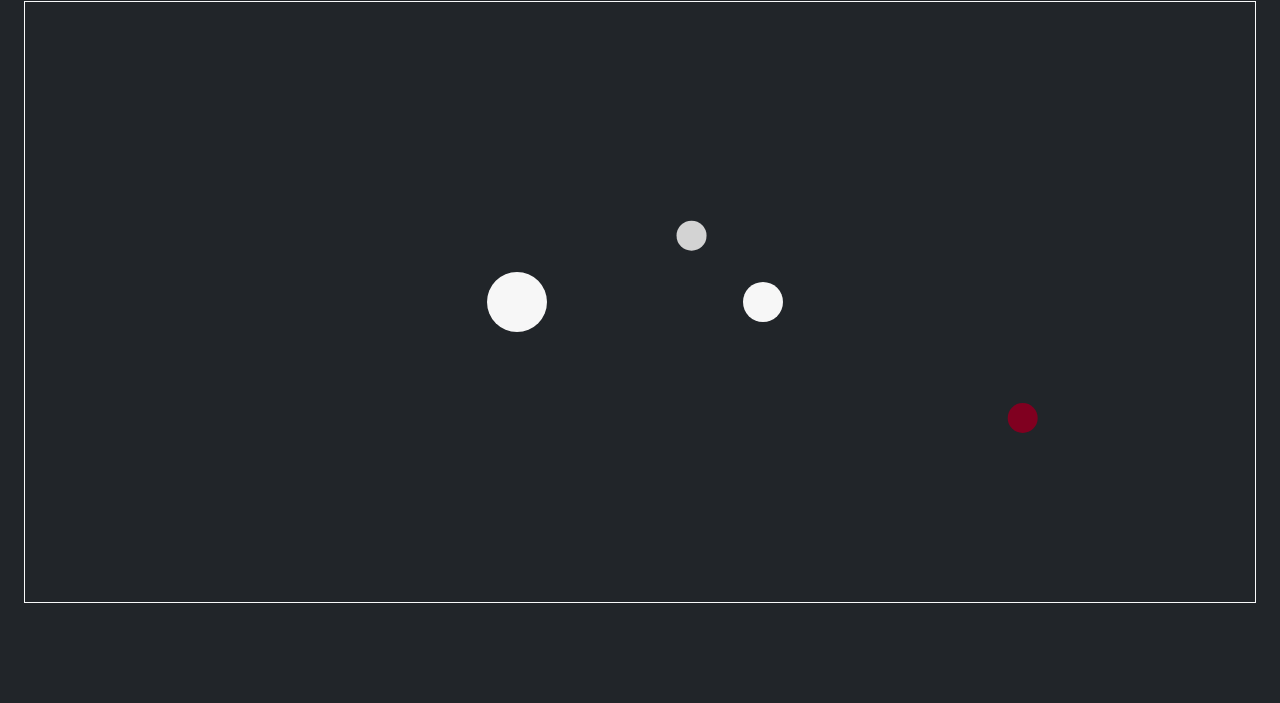
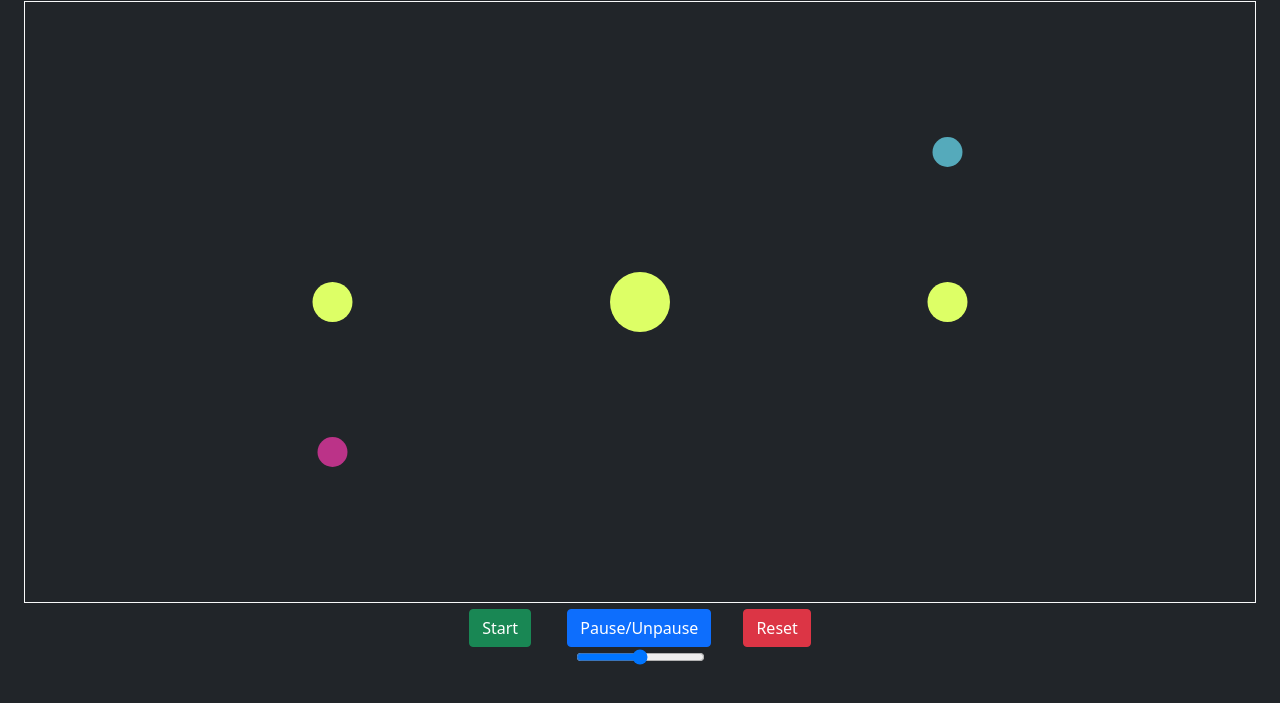
Before and after one commit to sadeshmukh/orbital-sim, a website: page index.html in a window 1280 px wide. Shown: the part 79-782 px from the top of the page. Drawn offline with nearby package versions, Linux system fonts and the light colour scheme.

Commit message:
Start/Pause/Reset/Speed Slider functional

```diff
--- a/index.html
+++ b/index.html
@@ -29,6 +29,31 @@
         >get a good browser smh</canvas
       >
     </div>
+    <div class="text-center">
+      <button
+        class="btn btn-success me-3"
+        onclick="paused = false; window.requestAnimationFrame(updateCanvas)"
+      >
+        Start
+      </button>
+      <button
+        class="btn btn-primary mx-3"
+        onclick="paused = !paused; window.requestAnimationFrame(updateCanvas)"
+      >
+        Pause/Unpause</button
+      ><button class="btn btn-danger ms-3" onclick="reset()">Reset</button>
+    </div>
+    <div class="text-center">
+      <input
+        type="range"
+        oninput="updateInput()"
+        id="speedSlider"
+        min="0"
+        step="0.125"
+        max="2"
+        value="1"
+      />
+    </div>
 
     <script
       src="https://cdn.jsdelivr.net/npm/bootstrap@5.0.2/dist/js/bootstrap.bundle.min.js"
--- a/public/index.js
+++ b/public/index.js
@@ -4,55 +4,89 @@ let context = canvas.getContext("2d");
 context.canvas.width = window.innerWidth - 50;
 context.canvas.height = window.innerHeight - 200;
 
-const baseSpeed = 0.25;
-const gravityPower = 5;
+const gravityPower = 6.6743 * 5;
 const bounceReduction = 1 / 3;
+let paused = true;
+const speedSlider = document.getElementById("speedSlider");
+let baseSpeed = ((speedSlider.min + speedSlider.max) / 2) * 0.2;
 
 let start, previousTimeStamp;
 
-const stationaries = [
+const initialStationaries = [
   {
     name: "sun",
-    x: (2 / 5) * context.canvas.width,
+    x: (1 / 2) * context.canvas.width,
     y: (1 / 2) * context.canvas.height,
-    mass: 1000,
+    mass: 10 * 10 ** 2,
     radius: 30,
-    color: "#f7f7f7",
+    // color: "#f7f7f7",
+    color: "#ddff66",
   },
   {
     name: "noice",
-    x: (3 / 5) * context.canvas.width,
+    x: (3 / 4) * context.canvas.width,
     y: (1 / 2) * context.canvas.height,
-    mass: 500,
+    mass: 5 * 10 ** 2,
     radius: 20,
-    color: "#f7f7f7",
+    // color: "#f7f7f7",
+    color: "#ddff66",
+  },
+  {
+    name: "noice2mee2",
+    x: (1 / 4) * context.canvas.width,
+    y: (1 / 2) * context.canvas.height,
+    mass: 5 * 10 ** 2,
+    radius: 20,
+    // color: "#f7f7f7",
+    color: "#ddff66",
   },
 ];
 
-//#800020
-
-const moving = [
+const initialMoving = [
   {
     name: "main",
-    x: (1 / 2) * context.canvas.width,
-    y: (3 / 4) * context.canvas.height,
+    x: (3 / 4) * context.canvas.width,
+    y: (1 / 4) * context.canvas.height,
     radius: 15,
-    color: "#d3d3d3",
-    velocity: { x: 10, y: 0 },
+    // color: "#d3d3d3",
+    color: "#55aabb",
+    velocity: { x: 0, y: 0 },
     mass: 200,
     index: 0,
   },
   {
     name: "secondary",
     x: (1 / 4) * context.canvas.width,
-    y: (1 / 2) * context.canvas.height,
+    y: (3 / 4) * context.canvas.height,
     radius: 15,
-    color: "#800020",
-    velocity: { x: -1, y: 1 },
+    // color: "#800020",
+    color: "#bb3388",
+    velocity: { x: 0, y: 0 },
     mass: 350,
     index: 1,
   },
 ];
+
+let stationaries = JSON.parse(JSON.stringify(initialStationaries));
+
+//#800020
+
+let moving = JSON.parse(JSON.stringify(initialMoving));
+
+function updateInput() {
+  baseSpeed = 0.2 * speedSlider.value;
+}
+
+function reset() {
+  paused = true;
+  moving = JSON.parse(JSON.stringify(initialMoving));
+  stationaries = JSON.parse(JSON.stringify(initialStationaries));
+  clearCanvas();
+  drawAll();
+  console.log((speedSlider.min + speedSlider.max) / 2);
+  baseSpeed = ((speedSlider.min + speedSlider.max) / 2) * 0.2;
+  speedSlider.value = (speedSlider.min + speedSlider.max) / 2;
+}
 
 function calculateDistance([x1, y1], [x2, y2]) {
   return Math.sqrt((x1 - x2) ** 2 + (y1 - y2) ** 2);
@@ -121,7 +155,7 @@ function calculateVelocity(elapsed) {
       }
       //#endregion
       //#region Gravity
-      //#region Downwards Gravity
+
       // if (
       //   !(y + (velocity.y * elapsed) / 1000 + radius >= context.canvas.height) &&
       //   !(y + (velocity.y * elapsed) / 1000 + radius <= 0) &&
@@ -135,7 +169,6 @@ function calculateVelocity(elapsed) {
       // }
       //#endregion
       //#region Object Gravity
-      console.log(movingX, movingY);
 
       stationaries.forEach(({ x: fixedX, y: fixedY, mass: fixedMass }) => {
         distance = calculateDistance([fixedX, fixedY], [movingX, movingY]);
@@ -146,12 +179,22 @@ function calculateVelocity(elapsed) {
 
         // Apply gravity force in proportion to the x/y distances
         moving[index].velocity.x +=
-          (xDistance / (Math.abs(xDistance) + Math.abs(yDistance))) * gravForce;
+          (xDistance / (Math.abs(xDistance) + Math.abs(yDistance))) *
+          gravForce *
+          baseSpeed;
         moving[index].velocity.y +=
-          (yDistance / (Math.abs(xDistance) + Math.abs(yDistance))) * gravForce;
+          (yDistance / (Math.abs(xDistance) + Math.abs(yDistance))) *
+          gravForce *
+          baseSpeed;
       });
-      console.log(velocity, [movingX, movingY]);
       //#endregion
+      //#endregion
+      //#region Velocity Cap
+      const velocityMagnitude = Math.sqrt(velocity.x ** 2 + velocity.y ** 2);
+      if (velocityMagnitude >= 10000) {
+        velocity.x *= 10000 / velocityMagnitude;
+        velocity.y *= 10000 / velocityMagnitude;
+      }
       //#endregion
     }
   );
@@ -170,20 +213,22 @@ function updateCanvas(timestamp) {
   }
 
   let elapsed = timestamp - start;
-  if (elapsed > 500) {
+  if (elapsed > 100) {
     elapsed = 10;
   }
   start = timestamp;
 
-  clearCanvas();
-  calculateMotion(elapsed);
-  calculateVelocity(elapsed);
-
-  drawAll();
-  window.requestAnimationFrame(updateCanvas);
+  if (!paused) {
+    clearCanvas();
+    calculateMotion(elapsed);
+    calculateVelocity(elapsed);
+    drawAll();
+    window.requestAnimationFrame(updateCanvas);
+  }
 }
 
-window.requestAnimationFrame(updateCanvas);
+drawAll();
+
 // theContext.beginPath();
 // theContext.arc(300, 50, 5, 0, 2 * Math.PI);
 // theContext.fillStyle = "#f7f7f7";
```
